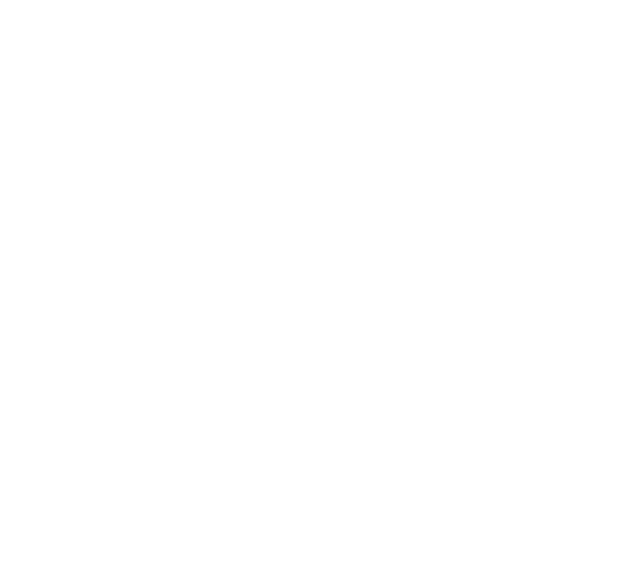
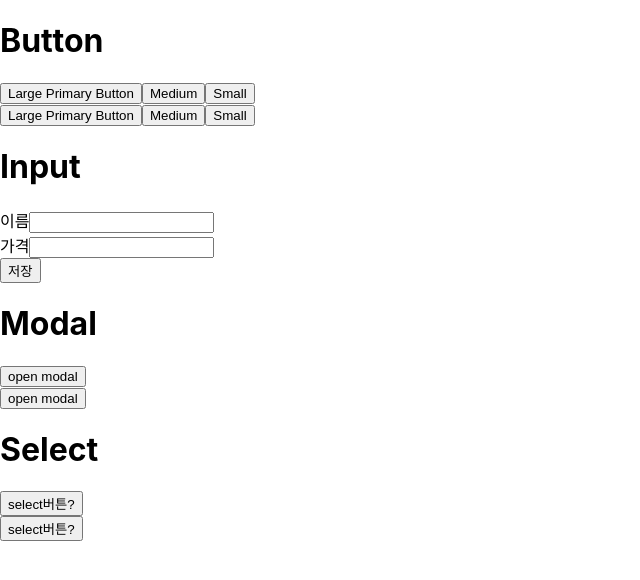
Before and after one commit to jyhan14/react-prac-todoList-lv2, a React (Create React App) app: page /prac in a window 1280 px wide. Before the commit this address had no page. Shown: the top 580 px of the page, without its empty margins (0-640 px from the left). Built offline with nearby package versions, Linux system fonts and the light colour scheme.

Commit message:
lv3-prac: base

```diff
--- /dev/null
+++ b/src/pages/Prac.jsx
@@ -0,0 +1,60 @@
+import React from "react";
+
+function Prac() {
+    return (
+        <>
+            <div>
+                <h1>Button</h1>
+                <div>
+                    <button>Large Primary Button</button>
+                    <button>Medium</button>
+                    <button>Small</button>
+                </div>
+                <div>
+                    <button>Large Primary Button</button>
+                    <button>Medium</button>
+                    <button>Small</button>
+                </div>
+            </div>
+            <h1>Input</h1>
+            <form>
+                <div>
+                    <div>
+                        <label>이름</label>
+                        <input type="text"/>
+                    </div>
+                    <div>
+                        <label>가격</label>
+                        <input type="text"/>
+                    </div>
+                    <button>저장</button>
+                </div>
+            </form>
+            <div>
+                <h1>Modal</h1>
+                <div>
+                    <button>open modal</button>
+                </div>
+                <div>
+                    <button>open modal</button>
+                </div>
+            </div>
+            <div>
+                <div>
+                    <h1>Select</h1>
+                    <div>
+                        <div>
+                            <button>select버튼?</button>
+                        </div>
+                        <div>
+                            <button>select버튼? </button>
+                        </div>
+                    </div>
+                </div>
+            </div>
+
+        </>
+    )
+}
+
+export default Prac;
--- a/src/shared/Router.js
+++ b/src/shared/Router.js
@@ -1,8 +1,8 @@
 import { BrowserRouter, Route, Routes } from "react-router-dom";
-import Layout from "../components/Layout";
 
 import Details from "../pages/Details";
 import TodoList from "../pages/TodoList";
+import Prac from "../pages/Prac"
 
 
 const Router = () => {
@@ -11,6 +11,7 @@
             <Routes>
                 <Route path="/" element={<TodoList />} />
                 <Route path="/details/:id" element={<Details />} />
+                <Route path="/prac" element={<Prac/>}/>
             </Routes>
         </BrowserRouter>
     );
```
